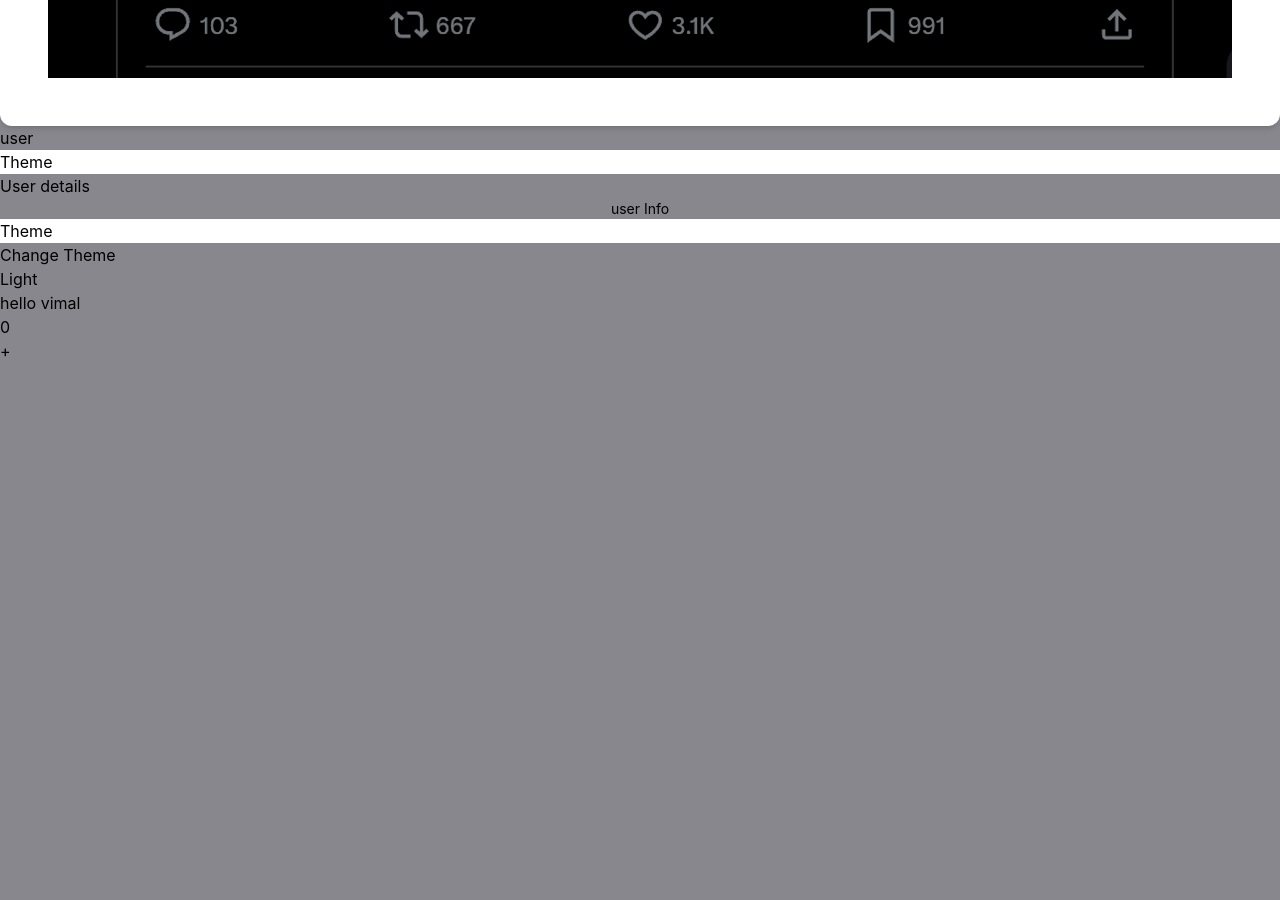
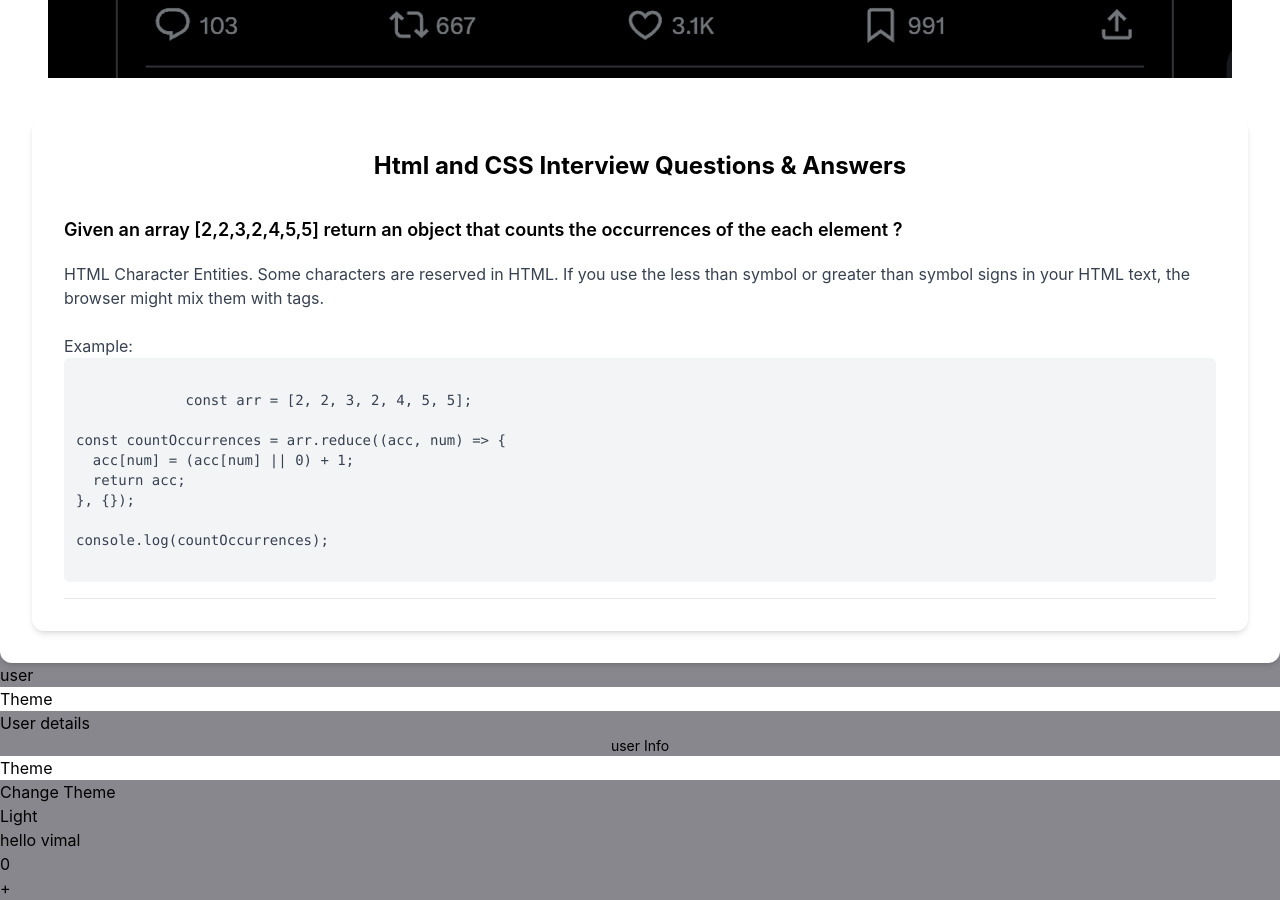
Before and after one commit to vimal336/inter-pre, a React (Vite) app: page /Javascript in a window 1280 px wide. Shown: the part 10138-11038 px from the top of the page. Before the commit the page ends 10501 px from the top, so only its background shows below. Built offline with nearby package versions, Linux system fonts and the light colour scheme.

Commit message:
problem solving

```diff
--- a/src/Javascript.jsx
+++ b/src/Javascript.jsx
@@ -1,4 +1,5 @@
 import ImageGallery from "./Gallery";
+import ProblemSolving from "./ProblemSolving";
 
 const Javascript = () => {
   const questionsAndAnswers = [
@@ -346,6 +347,7 @@ Web APIs (setTimeout, fetch, DOM events, etc.)
         ))}
       </div>
       <ImageGallery/>
+      <ProblemSolving/>
     </div>
   );
 };
--- a/src/ProblemSolving.jsx
+++ b/src/ProblemSolving.jsx
@@ -14,8 +14,15 @@ const ProblemSolving = () => {
             <code className="whitespace-pre">
 
               {`
-              < (less than)	&lt;
-             > (greater than) &gt;
+             const arr = [2, 2, 3, 2, 4, 5, 5];
+
+const countOccurrences = arr.reduce((acc, num) => {
+  acc[num] = (acc[num] || 0) + 1;
+  return acc;
+}, {});
+
+console.log(countOccurrences);
+
 `}
             </code>
           </pre>
```
